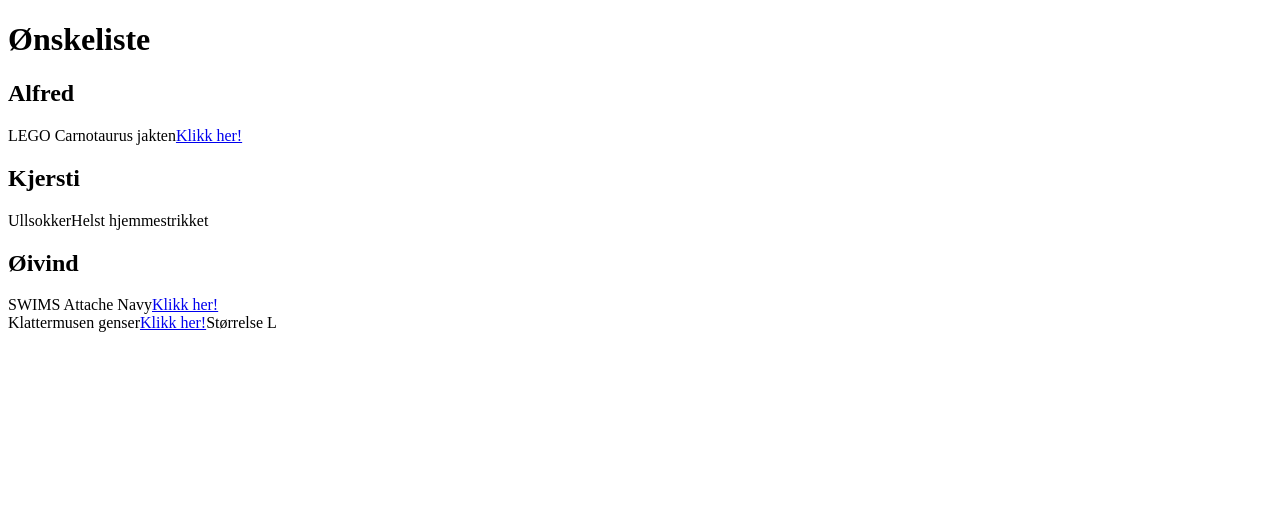
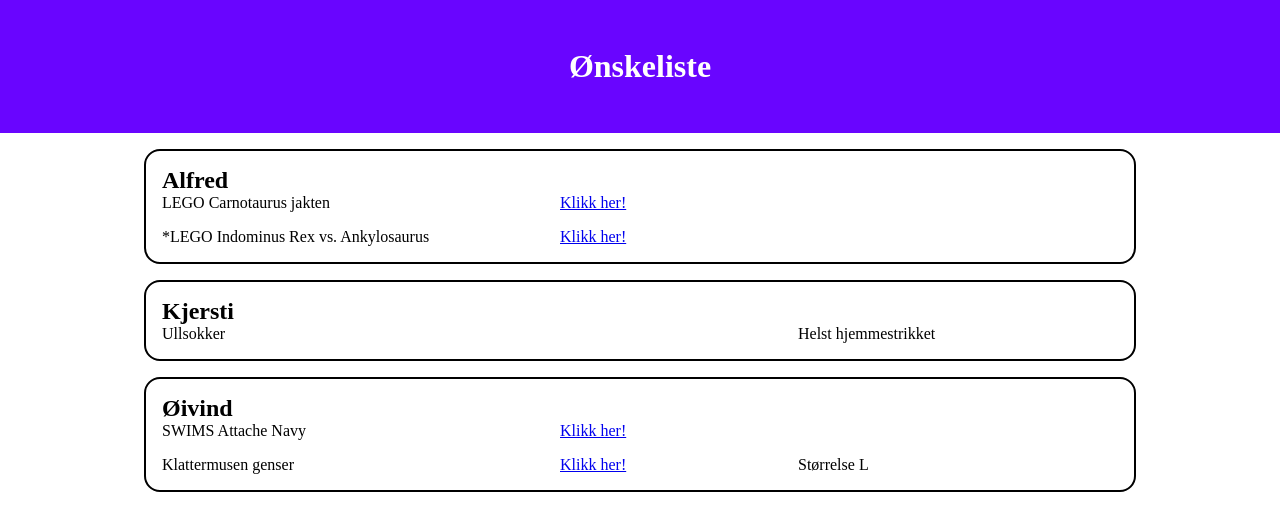
Before and after one commit to ostensrud/wishlist, a Gatsby site: page / in a window 1280 px wide. Built offline with nearby package versions, Linux system fonts and the light colour scheme; Gatsby itself is replaced by a stand-in of ours.

Commit message:
Diverse forbedringer

```diff
--- a/src/components/Wish.tsx
+++ b/src/components/Wish.tsx
@@ -8,10 +8,16 @@
   }
 }
 const Wish = ({ wish }: WishTypes) => (
-  <div>
-    <span>{wish.what}</span>
-    {wish.link && <a href={wish.link}>Klikk her!</a>}
-    {wish.description && <span>{wish.description}</span>}
+  <div className="wish">
+    <div className="item">{wish.what}</div>
+    <div className="link">
+      {wish.link && (
+        <a href={wish.link} target="_blank">
+          Klikk her!
+        </a>
+      )}
+    </div>
+    <div className="description">{wish.description || " "}</div>
   </div>
 )
 
--- a/src/pages/index.tsx
+++ b/src/pages/index.tsx
@@ -1,4 +1,7 @@
 import React from "react"
+import { Helmet } from "react-helmet"
+
+import "../styles/styles.css"
 
 import { Person } from "../components/Person"
 import { Wish } from "../components/Wish"
@@ -6,25 +9,32 @@
 
 const IndexPage = () => (
   <div>
+    <Helmet>
+      <title>Ønskeliste</title>
+    </Helmet>
+    <header>
       <h1>Ønskeliste</h1>
-    <div>
+    </header>
+    <main className="container">
+      <div className="card">
         <Person name={"Alfred"} />
         {JSONData.filter(o => o.who === "a").map(o => (
           <Wish wish={o.wish} />
         ))}
       </div>
-    <div>
+      <div className="card">
         <Person name={"Kjersti"} />
         {JSONData.filter(o => o.who === "k").map(o => (
           <Wish wish={o.wish} />
         ))}
       </div>
-    <div>
+      <div className="card">
         <Person name={"Øivind"} />
         {JSONData.filter(o => o.who === "o").map(o => (
           <Wish wish={o.wish} />
         ))}
       </div>
+    </main>
   </div>
 )
 
--- a/src/resources/wishes.json
+++ b/src/resources/wishes.json
@@ -27,5 +27,12 @@
             "link": "https://www.klattermusen.com/en/sale/mens-mid-layers/20619m81-falen-wooly-hoodie-ms-raven/",
             "description": "Størrelse L"
         }
+    },
+    {
+        "who": "a",
+        "wish": {
+            "what": "*LEGO Indominus Rex vs. Ankylosaurus",
+            "link": "https://www.lego.com/en-us/product/indominus-rex-vs-ankylosaurus-75941"
+        }
     }
 ]
--- /dev/null
+++ b/src/styles/styles.css
@@ -0,0 +1,75 @@
+*,
+*::after,
+*::before {
+  box-sizing: border-box;
+
+  margin: 0;
+  padding: 0;
+}
+
+:root {
+  --padding-m: 6vmin 1rem;
+}
+
+body {
+  min-width: 385px;
+}
+
+.container {
+  max-width: 1024px;
+  padding: 1rem;
+  margin: 0 auto;
+}
+
+.card {
+  border: 2px solid #000;
+  border-radius: 1rem;
+  padding: 1rem;
+}
+
+.card + .card {
+  margin-top: 1rem;
+}
+
+.wish {
+  display: flex;
+  flex-direction: row;
+
+  justify-content: space-between;
+}
+
+.description {
+  width: 20rem;
+}
+
+.link {
+  width: 10rem;
+}
+
+.item {
+  width: 20rem;
+}
+
+.wish + .wish {
+  margin-top: 1rem;
+}
+
+header {
+  background: hsl(264, 100%, 51%);
+  color: hsl(0, 0%, 100%);
+
+  padding: var(--padding-m);
+
+  display: flex;
+  justify-content: center;
+}
+
+@media screen and (max-width: 572px) {
+  .wish {
+    flex-direction: column;
+  }
+
+  h1 {
+    font-size: 1rem;
+  }
+}
```
Lines whose indentation alone changed are shown as unchanged.
